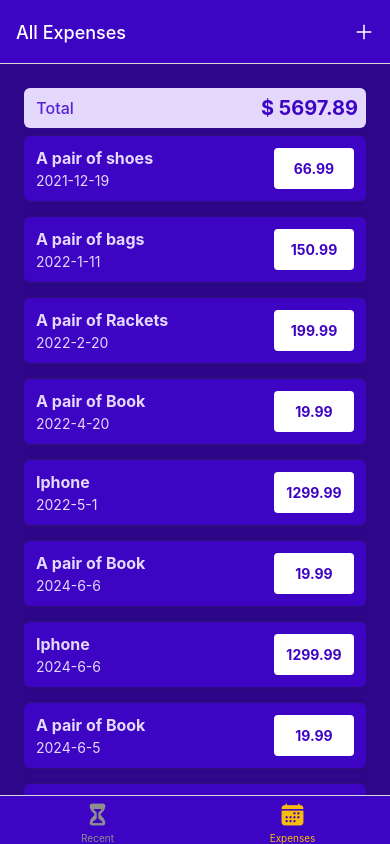
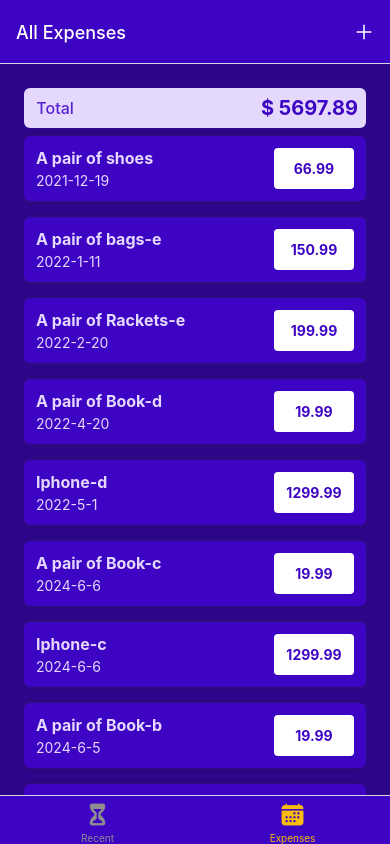
Before and after one commit to aniketbumbc/rn-budget-tracker, a React Native app: screen /AllExpenses in a window 390 px wide. Built offline with nearby package versions, Linux system fonts and the light colour scheme.

Commit message:
update and add functionality added

```diff
--- a/App.js
+++ b/App.js
@@ -65,7 +65,7 @@ function ExpensesOverview() {
 export default function App() {
   return (
     <>
-      <StatusBar style='auto' />
+      <StatusBar style='light' />
       <ExpensesContextProvider>
         <NavigationContainer>
           <Stack.Navigator
--- a/components/expenses/ExpensesOutput.js
+++ b/components/expenses/ExpensesOutput.js
@@ -1,15 +1,21 @@
-import { View, StyleSheet } from 'react-native';
+import { View, StyleSheet, Text } from 'react-native';
 import { GlobalStyles } from '../../constant/styles';
 
 import ExpensesList from './ExpensesList';
 import ExpensesSummary from './ExpensesSummary';
 
-function ExpensesOutput({ expenses, period }) {
+function ExpensesOutput({ expenses, period, fallbackText }) {
+  let content = <Text style={styles.infoText}>{fallbackText}</Text>;
+
+  if (expenses.length > 0) {
+    content = <ExpensesList expenses={expenses} />;
+  }
+
   return (
     <>
       <View style={styles.container}>
         <ExpensesSummary period={period} expenses={expenses} />
-        <ExpensesList expenses={expenses} />
+        {content}
       </View>
     </>
   );
@@ -25,4 +31,11 @@ const styles = StyleSheet.create({
     paddingBottom: 0,
     backgroundColor: GlobalStyles.colors.primary700,
   },
+
+  infoText: {
+    color: 'white',
+    textAlign: 'center',
+    fontSize: 20,
+    marginTop: 32,
+  },
 });
--- a/screen/AllExpenses.js
+++ b/screen/AllExpenses.js
@@ -8,7 +8,11 @@ function AllExpenses() {
 
   return (
     <>
-      <ExpensesOutput period='Total' expenses={expenseCtx.expenses} />
+      <ExpensesOutput
+        period='Total'
+        expenses={expenseCtx.expenses}
+        fallbackText={'Oppps!!! No expenses register found'}
+      />
     </>
   );
 }
--- a/screen/ManagedExpenses.js
+++ b/screen/ManagedExpenses.js
@@ -1,10 +1,13 @@
-import { useLayoutEffect } from 'react';
+import { useLayoutEffect, useContext } from 'react';
 import { Text, View, StyleSheet } from 'react-native';
 import Button from '../components/UI/Button';
 import IconButton from '../components/UI/IconButton';
 import { GlobalStyles } from '../constant/styles';
+import { ExpenseContext } from '../store/expense-context';
 
 function ManagedExpense({ route, navigation }) {
+  const expenseCtx = useContext(ExpenseContext);
+
   const editExpenseId = route.params?.expenseId;
   const isEditing = !!editExpenseId;
 
@@ -15,12 +18,27 @@ function ManagedExpense({ route, navigation }) {
   }, [navigation, isEditing]);
 
   function deleteExpenseHandler() {
+    expenseCtx.deleteExpense(editExpenseId);
     navigation.goBack();
   }
   function cancelHandler() {
     navigation.goBack();
   }
   function confirmHandler() {
+    if (isEditing) {
+      expenseCtx.updateExpense(editExpenseId, {
+        title: 'test!!!!',
+        amount: 299.22,
+        date: new Date(),
+      });
+    } else {
+      expenseCtx.addExpense({
+        title: 'test-new-add',
+        amount: 99.22,
+        date: new Date(),
+      });
+    }
+
     navigation.goBack();
   }
 
--- a/screen/RecentExpenses.js
+++ b/screen/RecentExpenses.js
@@ -16,7 +16,11 @@ function RecentExpenses() {
 
   return (
     <>
-      <ExpensesOutput period='Last 7 Days' expenses={recentExpenses} />
+      <ExpensesOutput
+        period='Last 7 Days'
+        expenses={recentExpenses}
+        fallbackText={'No expenses register yet. Please add expense'}
+      />
     </>
   );
 }
--- a/store/expense-context.js
+++ b/store/expense-context.js
@@ -9,62 +9,62 @@ export const dummyData = [
   },
   {
     id: 'e2',
-    title: 'A pair of bags',
+    title: 'A pair of bags-e',
     amount: 150.99,
     date: new Date('2022-01-11'),
   },
   {
     id: 'e3',
-    title: 'A pair of Rackets',
+    title: 'A pair of Rackets-e',
     amount: 199.99,
     date: new Date('2022-02-20'),
   },
 
   {
     id: 'e4',
-    title: 'A pair of Book',
+    title: 'A pair of Book-d',
     amount: 19.99,
     date: new Date('2022-04-20'),
   },
   {
     id: 'e5',
-    title: 'Iphone',
+    title: 'Iphone-d',
     amount: 1299.99,
     date: new Date('2022-05-01'),
   },
   {
     id: 'e6',
-    title: 'A pair of Book',
+    title: 'A pair of Book-c',
     amount: 19.99,
     date: new Date('2024-06-06'),
   },
   {
     id: 'e7',
-    title: 'Iphone',
+    title: 'Iphone-c',
     amount: 1299.99,
     date: new Date('2024-06-06'),
   },
   {
     id: 'e8',
-    title: 'A pair of Book',
+    title: 'A pair of Book-b',
     amount: 19.99,
     date: new Date('2024-06-05'),
   },
   {
     id: 'e9',
-    title: 'Iphone',
+    title: 'Iphone-b',
     amount: 1299.99,
     date: new Date('2024-06-07'),
   },
   {
     id: 'e10',
-    title: 'A pair of Book',
+    title: 'A pair of Book-a',
     amount: 19.99,
     date: new Date('2024-06-05'),
   },
   {
     id: 'e11',
-    title: 'Iphone',
+    title: 'Iphone-a',
     amount: 1299.99,
     date: new Date('2024-06-06'),
   },
@@ -107,7 +107,7 @@ function ExpensesContextProvider({ children }) {
   }
 
   function deleteExpense(id) {
-    dispatch({ type: 'DELETE', payload: id });
+    dispatch({ type: 'DELETE', payload: { id: id } });
   }
 
   function updateExpense(id, expenseData) {
```
